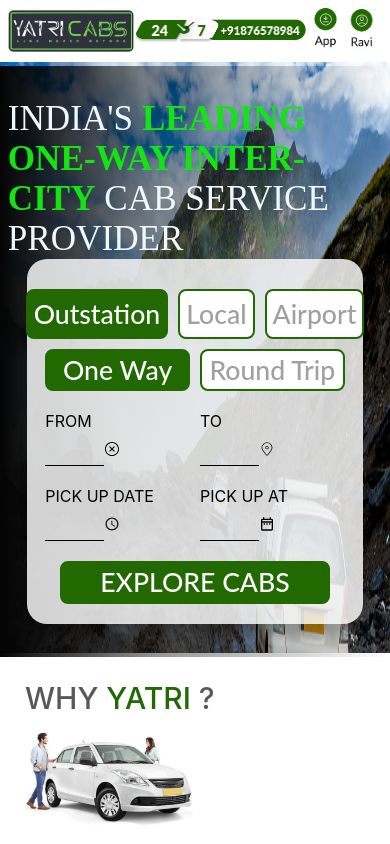
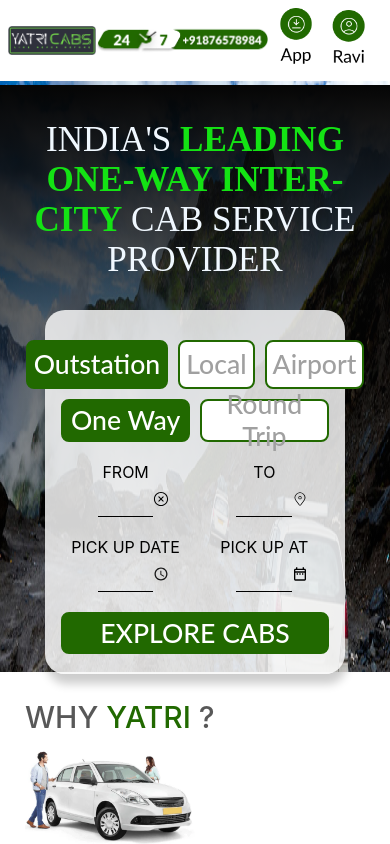
Before and after one commit to a19hu/Yatricabs, a React (Create React App) app: page / in a window 390 px wide. Shown: the top 844 px of the page. Built offline with nearby package versions, Linux system fonts and the light colour scheme.

Commit message:
home page change

```diff
--- a/src/components/Pages/Home.jsx
+++ b/src/components/Pages/Home.jsx
@@ -14,7 +14,7 @@
       <div className='heading_navbar'>
         <div className='heading_container'>
 
-          <img src={logo} alt="" className='heading_img' />
+          <img src={logo} alt="" />
           <img src={phone} alt="" className='heading_img' />
           <div>
             <img src={group} alt="" className='heading_img' />
--- a/src/components/style/home.css
+++ b/src/components/style/home.css
@@ -10,6 +10,12 @@
     max-height: 10vh;
     max-width: 45%;
     min-width: 1%;
+}
+.heading_container img:nth-child(1) {
+    min-height: 2vh;
+    max-height: 6vh;
+    max-width: 23%;
+    min-width: 2%;
 }
 
 .heading_container div img:nth-child(1) {
@@ -53,10 +59,8 @@
     display: flex;
     flex-direction: row;
     height: 70vh;
-    display: flex;
     justify-content: center;
     align-items: center;
-    /* background-color: #0505051f; */
 }
 
 .heading {
@@ -84,15 +88,16 @@
 }
 
 @media screen and (max-width: 1220px) {
-    /* .home_container {
-        flex-direction: column;
-        text-align: center;
-        padding: 8% 4%;
-        background: linear-gradient(to bottom, #050505 0%, #0505056d 40%, transparent 100%);
-    } */
+    .home_container {
+        background: linear-gradient(to bottom, #050505 0%, transparent 100%);
+    }
 
     .heading_back {
         flex-direction: column;
+    justify-content: start;
+    margin: 35px 20px 0 20px;
+    text-align: center;
+    gap: 30px;
     }
 
     .heading {
```
